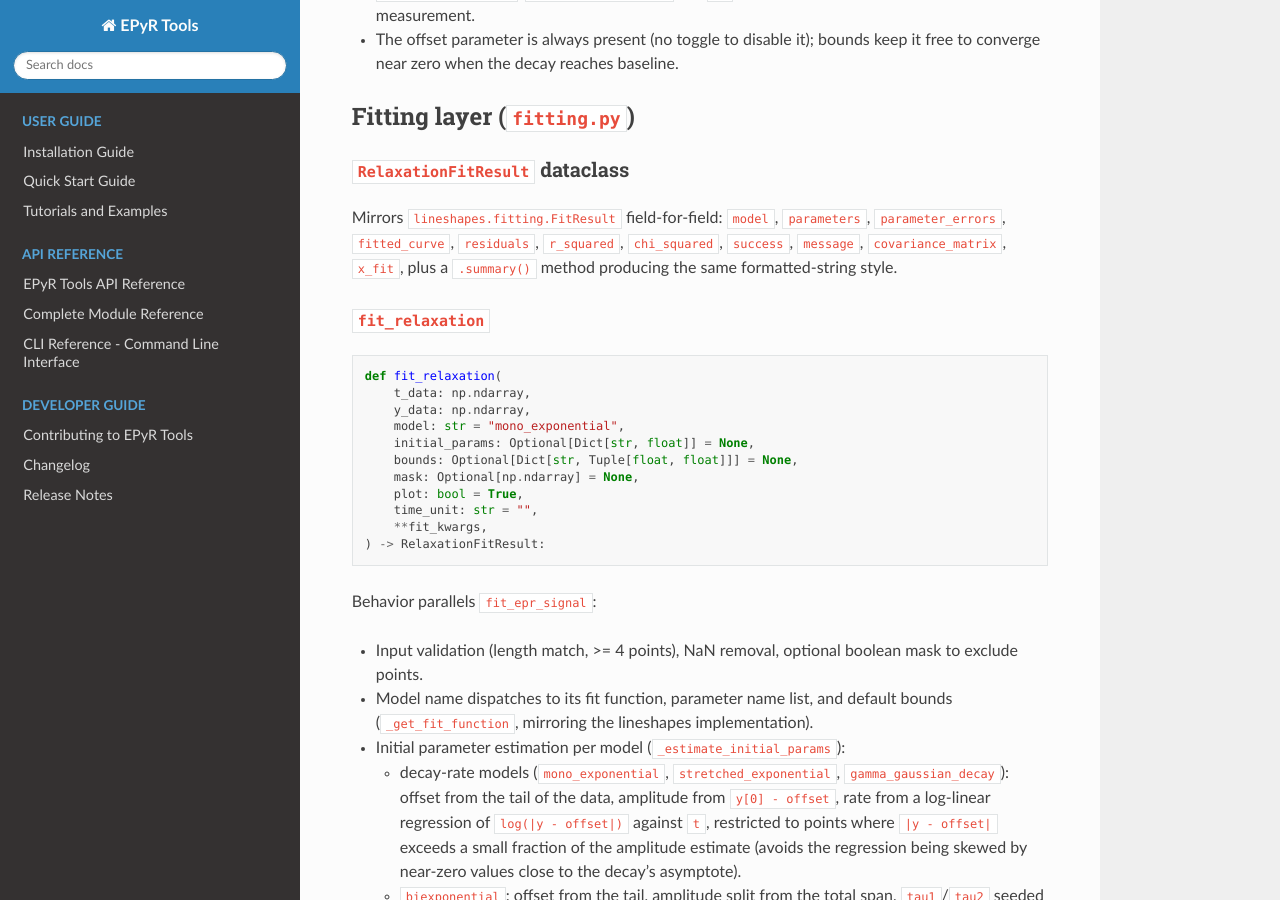
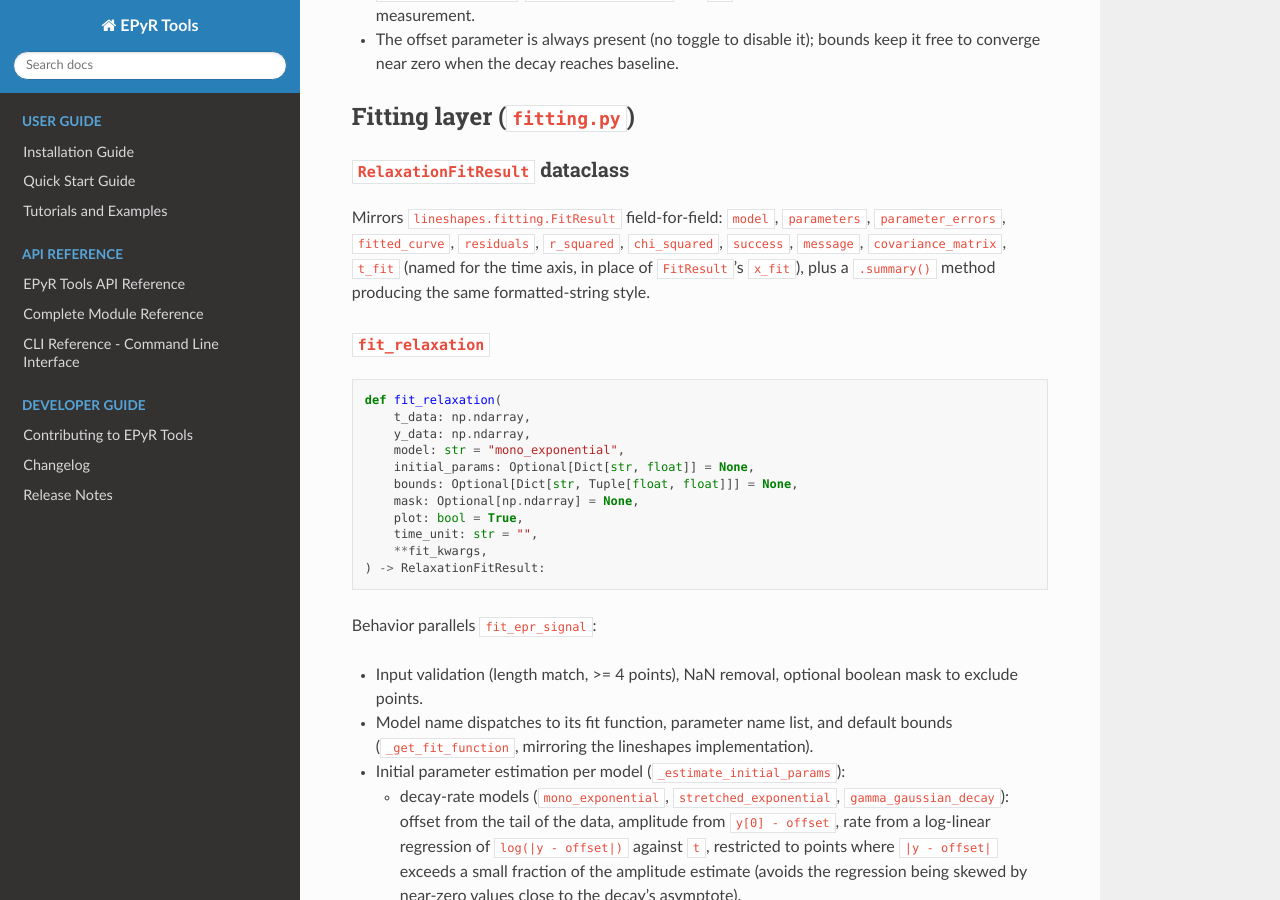
Before and after one commit to BertainaS/epyrtools, a Sphinx documentation site: the page built from docs/superpowers/specs/2026-06-18-relaxation-fitting-design.md, in a window 1280 px wide and 900 px high, scrolled down 1860 px. Built offline with Sphinx 7.4.7 and the Read the Docs theme 3.1.0, drawn with Linux system fonts in a browser that asks for light colours; pages that are not in the unit, such as notebooks, are missing from menus.

Commit message:
Fix x_fit/t_fit naming inconsistency in relaxation design spec

```diff
--- a/docs/superpowers/specs/2026-06-18-relaxation-fitting-design.md
+++ b/docs/superpowers/specs/2026-06-18-relaxation-fitting-design.md
@@ -69,8 +69,9 @@ Notes on naming:
 
 Mirrors `lineshapes.fitting.FitResult` field-for-field: `model`, `parameters`,
 `parameter_errors`, `fitted_curve`, `residuals`, `r_squared`, `chi_squared`,
-`success`, `message`, `covariance_matrix`, `x_fit`, plus a `.summary()` method
-producing the same formatted-string style.
+`success`, `message`, `covariance_matrix`, `t_fit` (named for the time axis,
+in place of `FitResult`'s `x_fit`), plus a `.summary()` method producing the
+same formatted-string style.
 
 ### `fit_relaxation`
 
```
